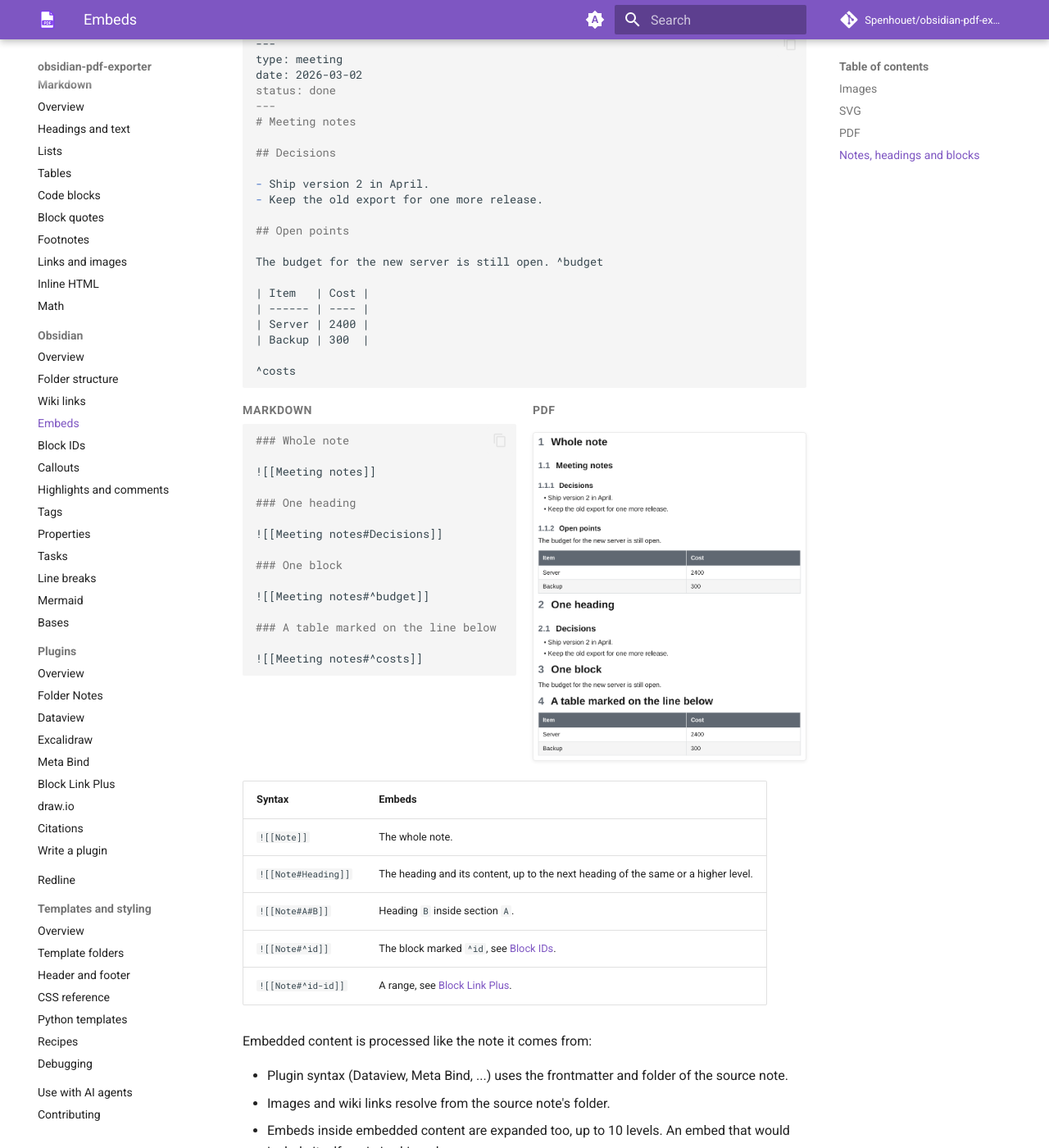
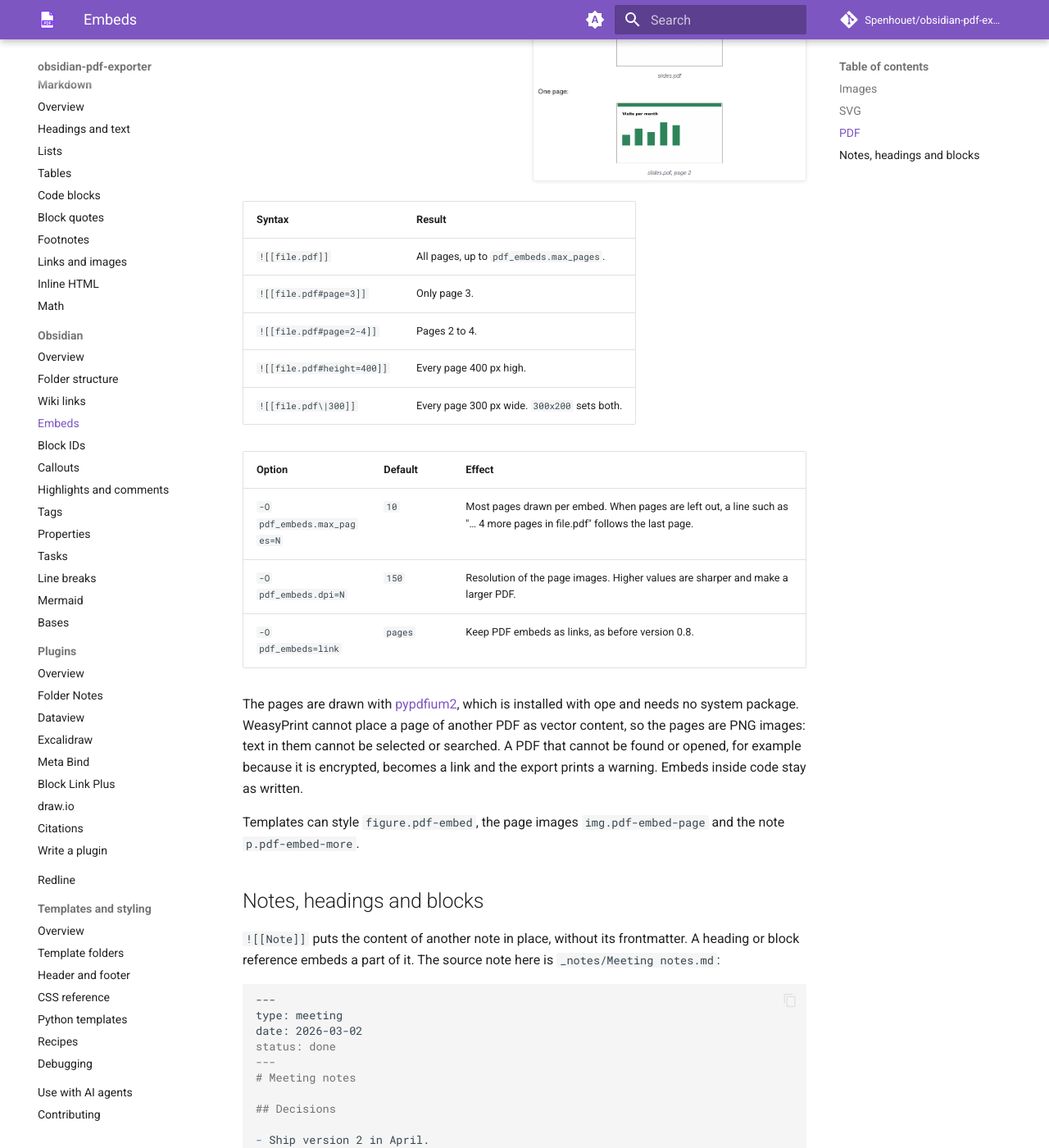
Before and after one commit to Spenhouet/obsidian-pdf-exporter, an MkDocs documentation site: the page built from docs/obsidian/embeds.md, in a window 1280 px wide and 1400 px high, scrolled down 1849 px. Shown: the whole window at 82% size. Built offline with MkDocs 1.6.1 and Material for MkDocs 9.7.7, drawn with Linux system fonts in a browser that asks for light colours; comment, search, counter and statistics services are not loaded; some of the changed text lies outside the part shown.

Commit message:
Document PDF embeds with an example
The example embeds a small three-page slide PDF instead of the old sample.

```diff
--- a/docs/obsidian/embeds.md
+++ b/docs/obsidian/embeds.md
@@ -59,6 +59,8 @@ SVG files are inlined into the HTML, so lines and text stay sharp at any zoom an
 
 ## PDF
 
+`![[file.pdf]]` draws the pages of a PDF file as images, one below the other, each with a thin border. The file name is the caption. A page is at most as wide as the text and at most 22 cm high.
+
 <div class="ope-example" markdown>
 <div markdown>
 <p class="ope-label">Markdown</p>
@@ -71,12 +73,28 @@ SVG files are inlined into the HTML, so lines and text stay sharp at any zoom an
 <div markdown>
 <p class="ope-label">PDF</p>
 
-![A PDF embed shows as the file name](../img/features/embed-pdf.png)
+![A three-page PDF and one page of it, drawn as images](../img/features/embed-pdf.png)
 
 </div>
 </div>
 
-A PDF embed is not rendered. It shows as the file name in italics. Export the page as an image to include it.
+| Syntax | Result |
+| ------ | ------ |
+| `![[file.pdf]]` | All pages, up to `pdf_embeds.max_pages`. |
+| `![[file.pdf#page=3]]` | Only page 3. |
+| `![[file.pdf#page=2-4]]` | Pages 2 to 4. |
+| `![[file.pdf#height=400]]` | Every page 400 px high. |
+| `![[file.pdf\|300]]` | Every page 300 px wide. `300x200` sets both. |
+
+| Option | Default | Effect |
+| ------ | ------- | ------ |
+| `-O pdf_embeds.max_pages=N` | `10` | Most pages drawn per embed. When pages are left out, a line such as "… 4 more pages in file.pdf" follows the last page. |
+| `-O pdf_embeds.dpi=N` | `150` | Resolution of the page images. Higher values are sharper and make a larger PDF. |
+| `-O pdf_embeds=link` | `pages` | Keep PDF embeds as links, as before version 0.8. |
+
+The pages are drawn with [pypdfium2](https://github.com/pypdfium2-team/pypdfium2), which is installed with ope and needs no system package. WeasyPrint cannot place a page of another PDF as vector content, so the pages are PNG images: text in them cannot be selected or searched. A PDF that cannot be found or opened, for example because it is encrypted, becomes a link and the export prints a warning. Embeds inside code stay as written.
+
+Templates can style `figure.pdf-embed`, the page images `img.pdf-embed-page` and the note `p.pdf-embed-more`.
 
 ## Notes, headings and blocks
 
--- a/examples/embed-pdf/embed-pdf.md
+++ b/examples/embed-pdf/embed-pdf.md
@@ -1,3 +1,7 @@
-A PDF embed:
+All pages of a PDF, 260 pixels wide:
 
-![[sample.pdf]]
+![[slides.pdf|260]]
+
+One page:
+
+![[slides.pdf#page=2|260]]
```
Also changed, not shown: CONTRIBUTING.md (+3 -3 lines), docs/llms-full.txt (+46 -10 lines), docs/obsidian/index.md (+3 -1 lines), docs/reference/cli.md (+3 -0 lines), docs/templating/css-reference.md (+9 -0 lines), skills/obsidian-pdf-exporter/SKILL.md (+2 -2 lines), docs/img/features/embed-pdf.png, 2 other files.
